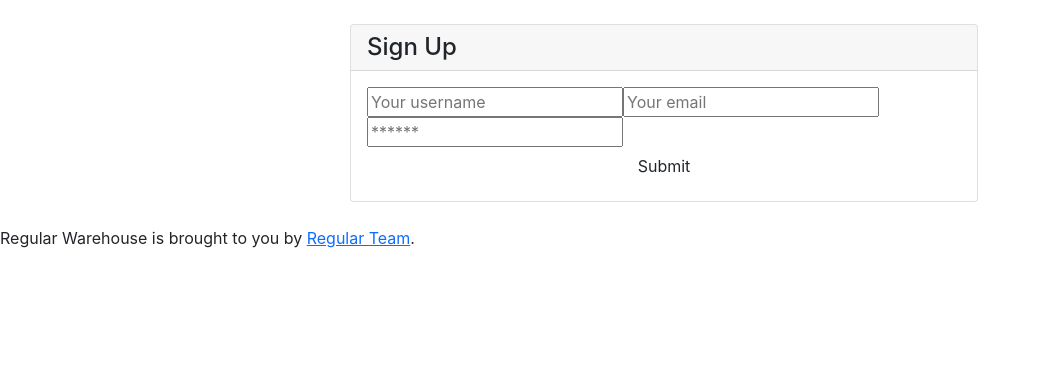
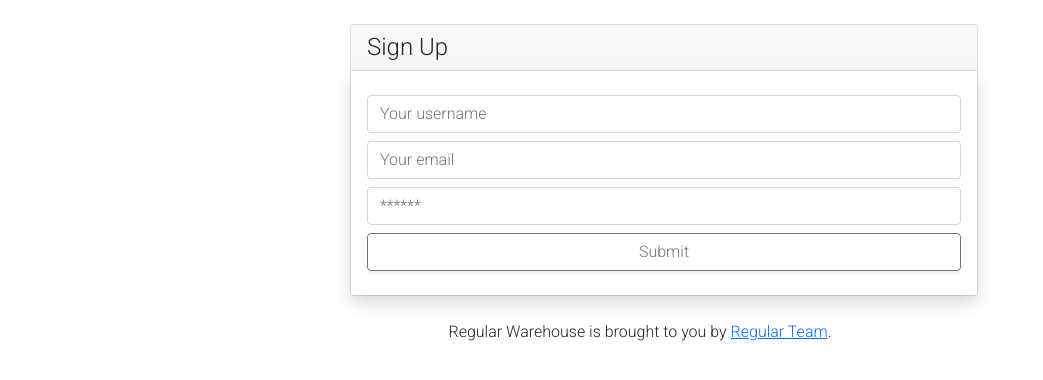
Before and after one commit to rrcampbell-exe/regular-warehouse, a React (Create React App) app in the folder client/: page /signup in a window 1280 px wide. Shown: the top 380 px of the page, without its empty margins (0-1043 px from the left). Built offline with nearby package versions, Linux system fonts and the light colour scheme.

Commit message:
first pass at css

```diff
--- a/client/public/index.html
+++ b/client/public/index.html
@@ -4,7 +4,9 @@
     <meta charset="utf-8" />
     <link rel="icon" href="https://fav.farm/📦" />
     <link href="https://cdn.jsdelivr.net/npm/bootstrap@5.1.3/dist/css/bootstrap.min.css" rel="stylesheet" integrity="sha384-1BmE4kWBq78iYhFldvKuhfTAU6auU8tT94WrHftjDbrCEXSU1oBoqyl2QvZ6jIW3" crossorigin="anonymous">
-
+    <link rel="preconnect" href="https://fonts.googleapis.com">
+<link rel="preconnect" href="https://fonts.gstatic.com" crossorigin>
+<link href="https://fonts.googleapis.com/css2?family=Raleway:wght@100;200&family=Roboto:wght@300&display=swap" rel="stylesheet">
     <link href="https://fonts.googleapis.com/icon?family=Material+Icons" rel="stylesheet">
     <script src="https://cdn.jsdelivr.net/npm/pace-js@latest/pace.min.js"></script>
     <link rel="stylesheet" href="minimal.css">
--- a/client/src/components/Footer/index.js
+++ b/client/src/components/Footer/index.js
@@ -3,8 +3,8 @@ import React from "react";
 const Footer = () => {
 
   return (
-    <footer>
-      <span>
+    <footer className='container-fluid text-center'>
+      <span className='text-center'>
         Regular Warehouse is brought to you by <a href="https://github.com/rrcampbell-exe/regular-warehouse" target="blank">Regular Team</a>.
       </span>
     </footer>
--- a/client/src/components/Header/index.js
+++ b/client/src/components/Header/index.js
@@ -9,7 +9,7 @@ const Header = () => {
   };
 
   return (
-    <header className='bg-light border shadow-sm'>
+    <header className='bg-light border shadow-sm mb-3'>
       <h1>📦 Regular Warehouse.</h1>
       <Link to="/" onClick={logout} className='nav nav-link'><span className="material-icons md-12 align-bottom">logout</span>Log Out</Link>
     </header>
--- a/client/src/index.css
+++ b/client/src/index.css
@@ -1,8 +1,6 @@
 body {
   margin: 0;
-  font-family: -apple-system, BlinkMacSystemFont, 'Segoe UI', 'Roboto', 'Oxygen',
-    'Ubuntu', 'Cantarell', 'Fira Sans', 'Droid Sans', 'Helvetica Neue',
-    sans-serif;
+  font-family: 'Roboto', sans-serif;;
   -webkit-font-smoothing: antialiased;
   -moz-osx-font-smoothing: grayscale;
 }
--- a/client/src/pages/Signup.js
+++ b/client/src/pages/Signup.js
@@ -42,10 +42,10 @@ const Signup = () => {
       <div className="col-12 col-md-6 mx-auto">
         <div className="card">
           <h4 className="card-header">Sign Up</h4>
-          <div className="card-body">
+          <div className="card-body shadow">
             <form onSubmit={handleFormSubmit}>
               <input
-                className="form-input"
+                className="form-control my-2"
                 placeholder="Your username"
                 name="username"
                 type="username"
@@ -54,7 +54,7 @@ const Signup = () => {
                 onChange={handleChange}
               />
               <input
-                className="form-input"
+                className="form-control my-2"
                 placeholder="Your email"
                 name="email"
                 type="email"
@@ -63,7 +63,7 @@ const Signup = () => {
                 onChange={handleChange}
               />
               <input
-                className="form-input"
+                className="form-control my-2"
                 placeholder="******"
                 name="password"
                 type="password"
@@ -71,7 +71,7 @@ const Signup = () => {
                 value={formState.password}
                 onChange={handleChange}
               />
-              <button className="btn d-block w-100" type="submit">
+              <button className="btn btn-outline-secondary d-block w-100 my-2 shadow-sm" type="submit">
                 Submit
               </button>
             </form>
```
